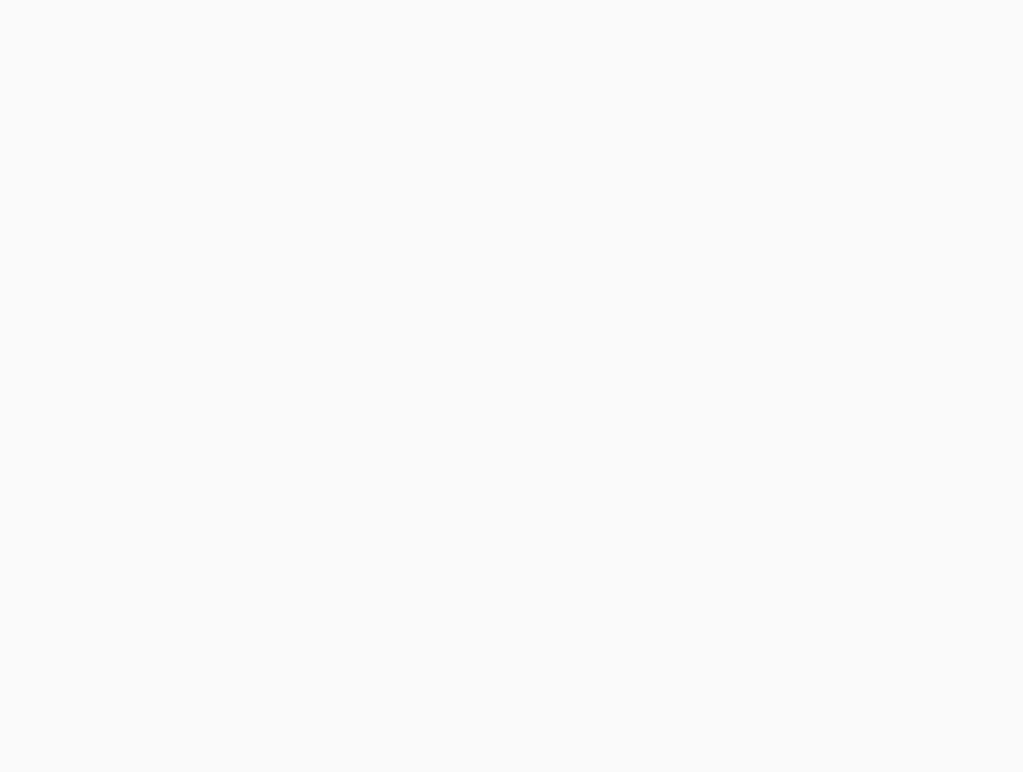
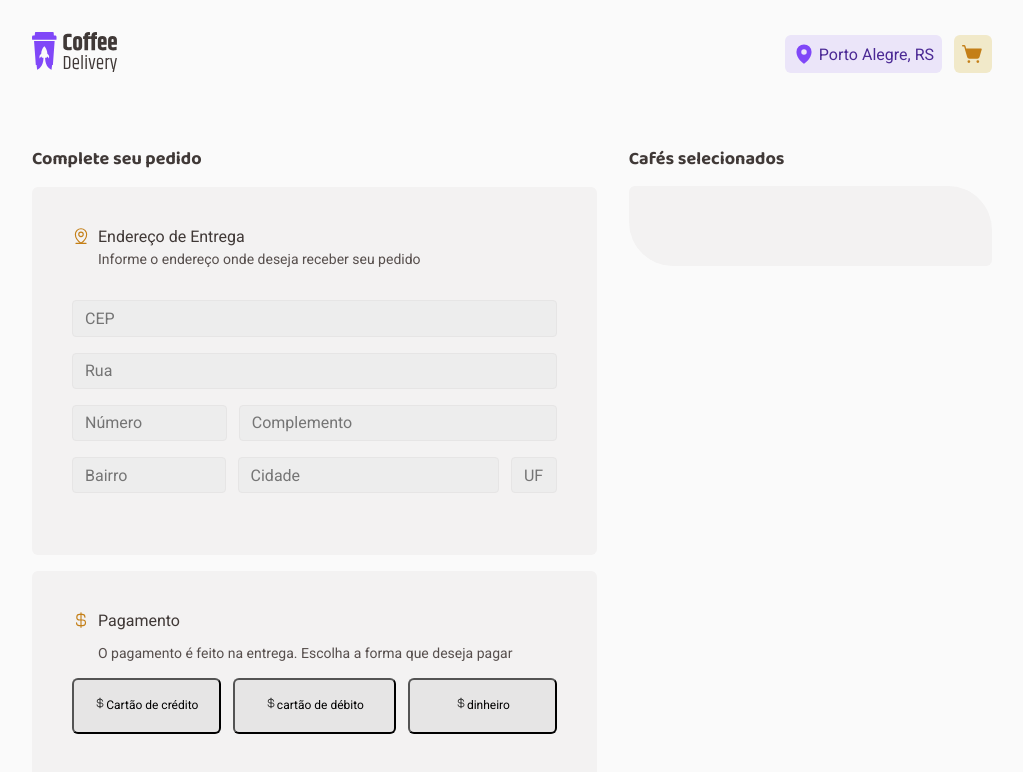
Before and after one commit to maycowjordny/coffee-delivery, a React (Vite) app: page /order in a window 1280 px wide. Before the commit this address had no page. Shown: the top 772 px of the page, without its empty margins (128-1151 px from the left). Built offline with nearby package versions, Linux system fonts and the light colour scheme.

Commit message:
fazendo pagina order

```diff
--- a/src/Componentes/Button/index.tsx
+++ b/src/Componentes/Button/index.tsx
@@ -1,9 +1,18 @@
+import { ReactNode } from "react"
 import { ButtonContainer } from "./styles"
 
-export function Button() {
+interface ButtonProps {
+    variant?: any
+    title: string
+    icon: ReactNode
+}
+
+export function Button(props: ButtonProps) {
+
     return (
-        <ButtonContainer>
-
+        <ButtonContainer variant={props.variant} {...props} >
+            {props.icon}
+            {props.title}
         </ButtonContainer>
     )
 }
--- a/src/Componentes/Button/styles.ts
+++ b/src/Componentes/Button/styles.ts
@@ -1,7 +1,18 @@
 import { styled } from "styled-components";
 
-export const ButtonContainer = styled.button`
 
+interface ButtonContainerProps {
+    variant: 'ButtonPayment' | 'secundary'
+}
 
+export const ButtonContainer = styled.button<ButtonContainerProps>`
+width: 100%;
+border-radius: 0.375rem;
+background-color: ${props => props.theme.BACKGROUND_BASE_BUTTON};
+font-family: 'Roboto';
+font-size: 0.75rem;
+font-weight: 400;
+line-height: 160%;
 
+padding: ${props => props.variant == 'ButtonPayment' ? '1rem' : '0rem 0.35rem'};
 `;
--- a/src/Router.tsx
+++ b/src/Router.tsx
@@ -1,11 +1,13 @@
 import { Route, Routes } from "react-router-dom";
 import { Home } from "./pages/Home";
+import { Order } from "./pages/Order"
 import { DeafaultLayout } from "./Layout/DefaultLayout";
 export function Router() {
     return (
         <Routes>
             <Route path="/" element={<DeafaultLayout />}>
                 <Route path="/" element={<Home />} />
+                <Route path="/order" element={<Order />} />
             </Route>
         </Routes>
     )
--- a/src/pages/Home/styles.ts
+++ b/src/pages/Home/styles.ts
@@ -77,7 +77,6 @@ export const Points = styled.span<PointsProps>`
     padding: 0.5rem;
     border-radius: 50%;
     background: ${props => props.theme[STATUS_COLOR[props.pointscolor]]};
-
 `;
 
 export const Menu = styled.main`
--- a/src/pages/Order/index.tsx
+++ b/src/pages/Order/index.tsx
@@ -1,7 +1,53 @@
+import { Button } from "../../Componentes/Button";
+import { AddressAndPayment, AdressWrapper, Input, OrderContainer, OrdersDetails, PaymentWrapper } from "./styles";
+import { CurrencyDollar, MapPinLine } from "phosphor-react";
 
+export function Order() {
+  return (
+    <OrderContainer>
+      <AddressAndPayment>
+        <h2>Complete seu pedido</h2>
+        <AdressWrapper>
+          <div className="title">
+            <MapPinLine size={18} color="#C47F17" />
+            <div>
+              <p>Endereço de Entrega</p>
+              <h3>Informe o endereço onde deseja receber seu pedido</h3>
+            </div>
+          </div>
+          <Input placeholder="CEP" />
+          <Input placeholder="Rua" />
+          <div>
+            <Input placeholder="Número" />
+            <Input placeholder="Complemento" id="complement" />
+          </div>
+          <div>
+            <Input placeholder="Bairro" />
+            <Input placeholder="Cidade" id="city" />
+            <Input placeholder="UF" id="state" />
+          </div>
+        </AdressWrapper>
+        <PaymentWrapper>
+          <div className="title">
+            <CurrencyDollar size={18} color="#C47F17" />
+            <div>
+              <p>Pagamento</p>
+              <h3>O pagamento é feito na entrega. Escolha a forma que deseja pagar</h3>
+            </div>
+          </div>
+          <div>
+            <Button variant="secundary" title="Cartão de crédito" icon={<CurrencyDollar />} />
+            <Button variant="ButtonPayment" title="cartão de débito" icon={<CurrencyDollar />} />
+            <Button variant="secundary" title="dinheiro" icon={<CurrencyDollar />} />
+          </div>
+        </PaymentWrapper>
+      </AddressAndPayment>
+      <OrdersDetails>
+        <h2>Cafés selecionados</h2>
+        <div className="order-wrapper">
 
-export function App() {
-  return (
-
+        </div>
+      </OrdersDetails>
+    </OrderContainer>
   )
 }
--- a/src/pages/Order/styles.ts
+++ b/src/pages/Order/styles.ts
@@ -0,0 +1,157 @@
+import { styled } from "styled-components";
+
+export const OrderContainer = styled.div`
+width: 100%;
+display: flex;
+padding:2.5rem 10rem 10rem;
+
+
+h2{
+    font-family: 'Baloo 2';
+    font-size: 1.125rem;
+    font-weight: 700;
+    line-height: 130%;
+    color: ${props => props.theme.BACKGROUND_BASE_SUBTITLE};
+}
+`;
+
+export const BaseSection = styled.div`
+
+padding: 2.5rem;
+background-color:${props => props.theme.BACKGROUND_BASE_CARD};
+font-family: 'Roboto';
+
+`;
+
+export const AddressAndPayment = styled.div`
+ width: 40rem;
+
+`;
+
+export const AdressWrapper = styled(BaseSection)`
+    display: flex;
+    flex-direction: column;
+    gap: 1rem;
+    margin: 1rem 0 0 0;
+    height: 23rem;
+    border-radius: 0.375rem;
+
+    .title{
+        display: flex;
+        gap:0.5rem;
+    }
+
+    .title div{
+        display: flex;
+        flex-direction: column;
+        gap: 0.12rem;
+        font-family: 'Roboto';
+        margin-bottom: 1rem;
+        p{
+            font-size: 1rem;
+            font-weight: 400;
+            line-height: 130%;
+            color:${props => props.theme.BACKGROUND_BASE_SUBTITLE};
+        }
+
+        h3{
+            font-size: 0.875rem;
+            font-weight: 400;
+            line-height: 130%;
+            color: ${props => props.theme.BACKGROUND_BASE_TEXT};
+        }
+    }
+
+    div:nth-child(4){
+        display: flex;
+        gap: 0.75rem;
+    }
+    div:nth-child(5){
+        display: flex;
+        gap: 0.75rem;
+    }
+
+    #complement{
+        width: 220%;
+    }
+
+    #state{
+        width: 20%;
+    }
+    #city{
+        width: 180%;
+    }
+`;
+
+export const PaymentWrapper = styled(BaseSection)`
+    margin-top: 1rem;
+    height: 13rem;
+    border-radius: 0.375rem;
+
+
+    .title{
+        display: flex;
+        gap:0.5rem;
+    }
+
+    .title div{
+        display: flex;
+        flex-direction: column;
+        gap: 0.12rem;
+        font-family: 'Roboto';
+        margin-bottom: 1rem;
+        p{
+            font-size: 1rem;
+            font-weight: 400;
+            line-height: 130%;
+            color:${props => props.theme.BACKGROUND_BASE_SUBTITLE};
+        }
+
+        h3{
+            font-size: 0.875rem;
+            font-weight: 400;
+            line-height: 130%;
+            color: ${props => props.theme.BACKGROUND_BASE_TEXT};
+        }
+    }
+
+    div:nth-child(2){
+        display: flex;
+        gap:0.75rem;
+
+    }
+
+`;
+
+export const OrdersDetails = styled.div`
+width: 28rem;
+
+h2{
+    margin-left: 2rem;
+}
+.order-wrapper{
+    margin-top:0.94rem;
+    margin-left: 2rem;
+    padding: 2.5rem;
+    background-color:${props => props.theme.BACKGROUND_BASE_CARD};
+    border-radius: 0.375rem 2.75rem;
+}
+
+`;
+
+export const Input = styled.input`
+ font-family: 'Roboto';
+width: 100%;
+padding: 0.75rem;
+border: 1px solid ${props => props.theme.BACKGROUND_BASE_BUTTON};
+height:2.265rem;
+border-radius: 0.25rem;
+background-color:${props => props.theme.BACKGROUND_BASE_INPUT};
+::placeholder{
+    font-family: 'Roboto';
+    font-size: 0.875rem;
+    font-weight: 400;
+    line-height: 130%;
+    color: ${props => props.theme.BACKGROUND_BASE_LABEL};
+}
+`;
```
Also changed, not shown: src/Componentes/OrderDetails/index.tsx (added), src/Componentes/OrderDetails/styles.ts (added).
